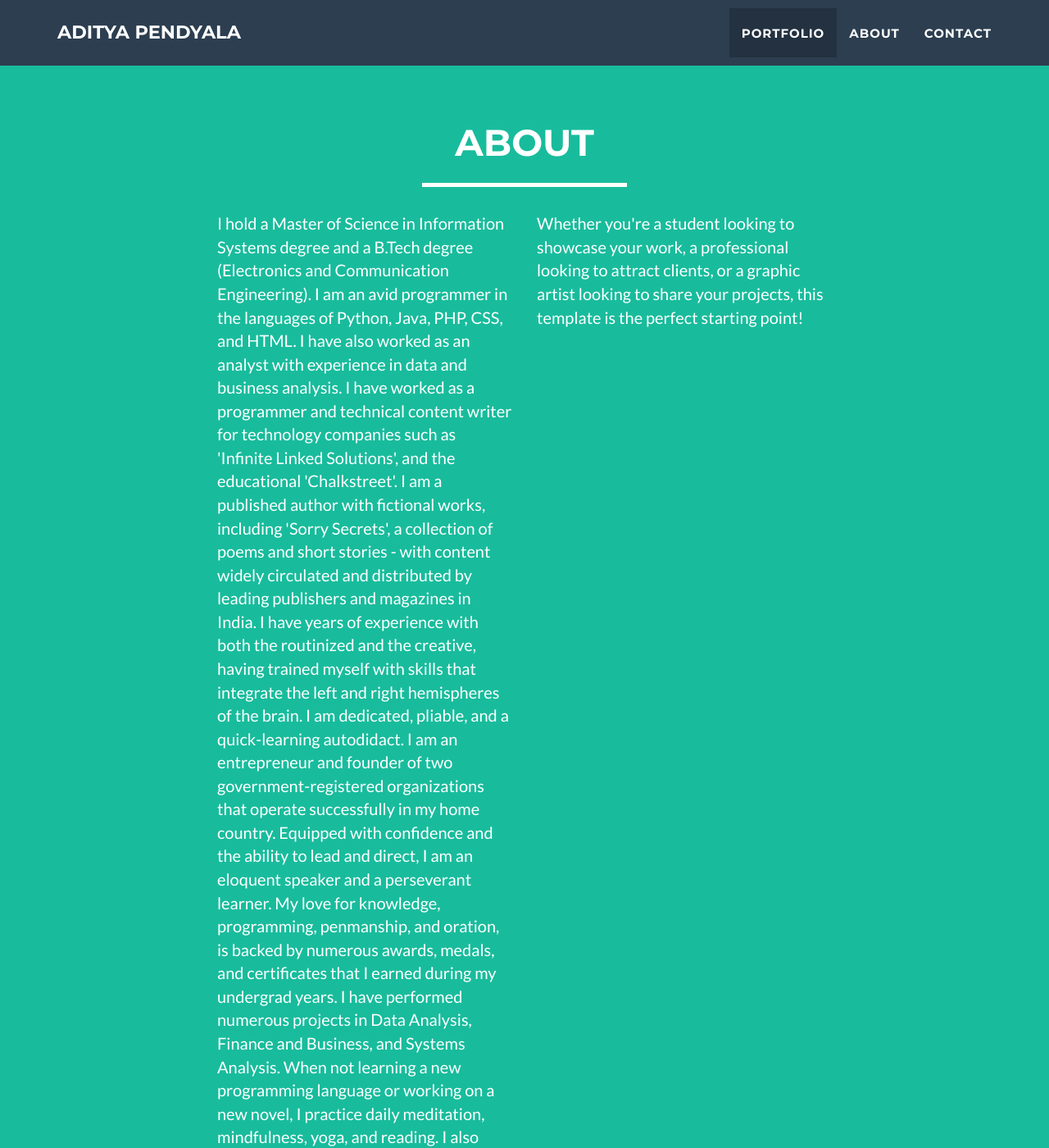
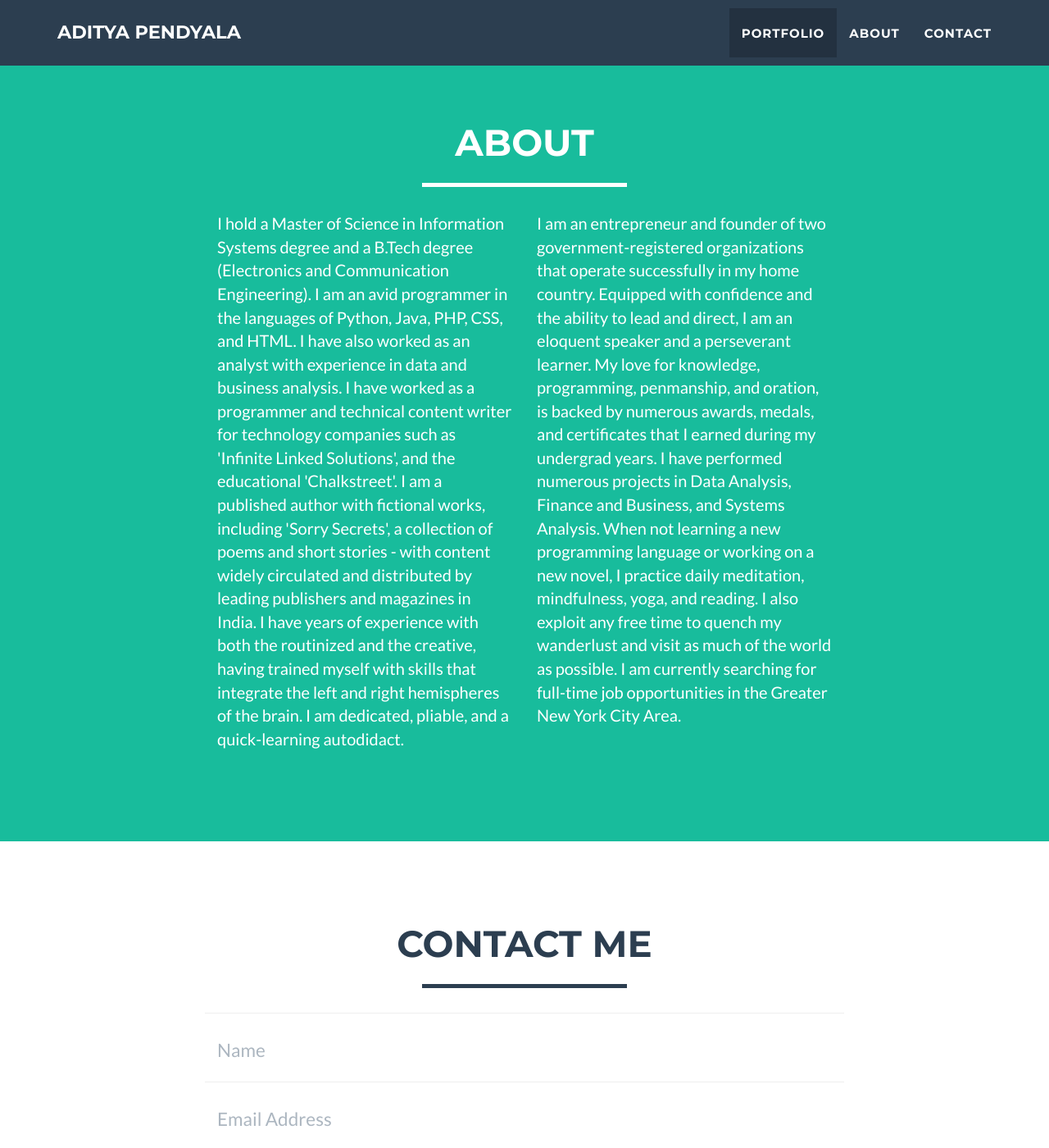
Before and after one commit to adityapenn/adityapenn.github.io, a Jekyll site: the page built from index.html, in a window 1280 px wide and 1400 px high, scrolled down 1540 px. Shown: the whole window at 82% size. Built offline with Jekyll 4.4.1, drawn with Linux system fonts in a browser that asks for light colours; some of the changed text lies outside the part shown.

Commit message:
Update about.html

```diff
--- a/_includes/about.html
+++ b/_includes/about.html
@@ -9,14 +9,10 @@
             </div>
             <div class="row">
                 <div class="col-lg-4 col-lg-offset-2">
-                    <p>I hold a Master of Science in Information Systems degree and a B.Tech degree (Electronics and Communication Engineering). I am an avid programmer in the languages of Python, Java, PHP, CSS, and HTML. I have also worked as an analyst with experience in data and business analysis. I have worked as a programmer and technical content writer for technology companies such as 'Infinite Linked Solutions', and the educational 'Chalkstreet'. I am a published author with fictional works, including 'Sorry Secrets', a collection of poems and short stories - with content widely circulated and distributed by leading publishers and magazines in India.
-
-I have years of experience with both the routinized and the creative, having trained myself with skills that integrate the left and right hemispheres of the brain. I am dedicated, pliable, and a quick-learning autodidact. I am an entrepreneur and founder of two government-registered organizations that operate successfully in my home country. Equipped with confidence and the ability to lead and direct, I am an eloquent speaker and a perseverant learner. My love for knowledge, programming, penmanship, and oration, is backed by numerous awards, medals, and certificates that I earned during my undergrad years. I have performed numerous projects in Data Analysis, Finance and Business, and Systems Analysis.
-
-When not learning a new programming language or working on a new novel, I practice daily meditation, mindfulness, yoga, and reading. I also exploit any free time to quench my wanderlust and visit as much of the world as possible. I am currently searching for full-time job opportunities in the Greater New York City Area.</p>
+                    <p>I hold a Master of Science in Information Systems degree and a B.Tech degree (Electronics and Communication Engineering). I am an avid programmer in the languages of Python, Java, PHP, CSS, and HTML. I have also worked as an analyst with experience in data and business analysis. I have worked as a programmer and technical content writer for technology companies such as 'Infinite Linked Solutions', and the educational 'Chalkstreet'. I am a published author with fictional works, including 'Sorry Secrets', a collection of poems and short stories - with content widely circulated and distributed by leading publishers and magazines in India. I have years of experience with both the routinized and the creative, having trained myself with skills that integrate the left and right hemispheres of the brain. I am dedicated, pliable, and a quick-learning autodidact. </p>
                 </div>
                 <div class="col-lg-4">
-                    <p>Whether you're a student looking to showcase your work, a professional looking to attract clients, or a graphic artist looking to share your projects, this template is the perfect starting point! </p>
+                    <p>I am an entrepreneur and founder of two government-registered organizations that operate successfully in my home country. Equipped with confidence and the ability to lead and direct, I am an eloquent speaker and a perseverant learner. My love for knowledge, programming, penmanship, and oration, is backed by numerous awards, medals, and certificates that I earned during my undergrad years. I have performed numerous projects in Data Analysis, Finance and Business, and Systems Analysis. When not learning a new programming language or working on a new novel, I practice daily meditation, mindfulness, yoga, and reading. I also exploit any free time to quench my wanderlust and visit as much of the world as possible. I am currently searching for full-time job opportunities in the Greater New York City Area.</p>
                 </div>
             </div>
         </div>
```
